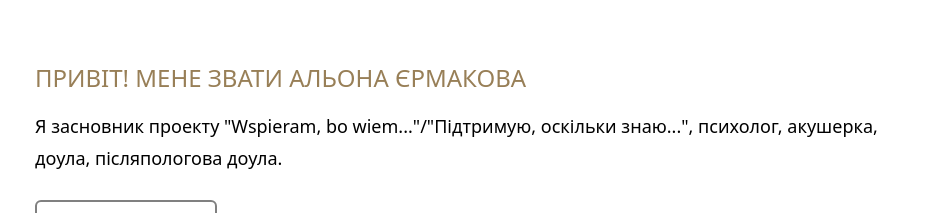
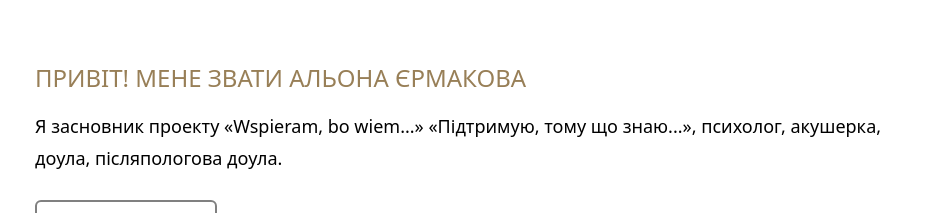
Before and after one commit to OlhaPo/wspieram-bo-wiem-landing-page, a React (Vite) app: page / in a window 1280 px wide. Shown: the part 885-1098 px from the top of the page, without its empty margins (165-1104 px from the left). Built offline with nearby package versions, Linux system fonts and the light colour scheme.

Commit message:
Change content

```diff
--- a/src/components/Services.jsx
+++ b/src/components/Services.jsx
@@ -9,8 +9,9 @@ const Services = () => {
           Привіт! Мене звати Альона&nbsp;Єрмакова
         </h1>{" "}
         <p>
-          Я засновник проекту "Wspieram, bo wiem..."/"Підтримую, оскільки
-          знаю...", психолог, акушерка, доула, післяпологова доула.
+          Я засновник проекту &laquo;Wspieram, bo wiem...&raquo;
+          &laquo;Підтримую, тому що знаю...&raquo;, психолог, акушерка, доула,
+          післяпологова доула.
         </p>
         <div className="mt-8">
           <Link
```
